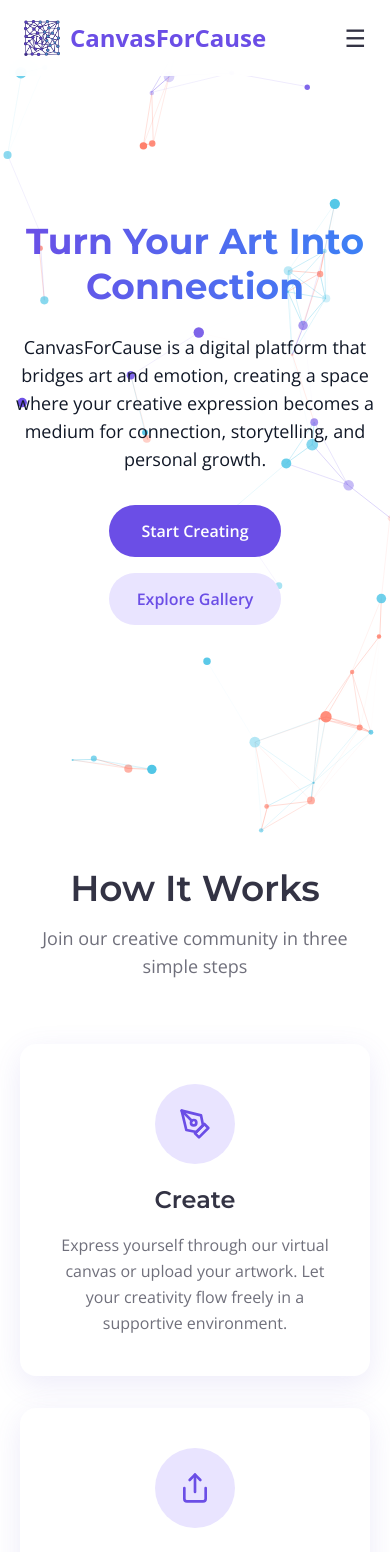
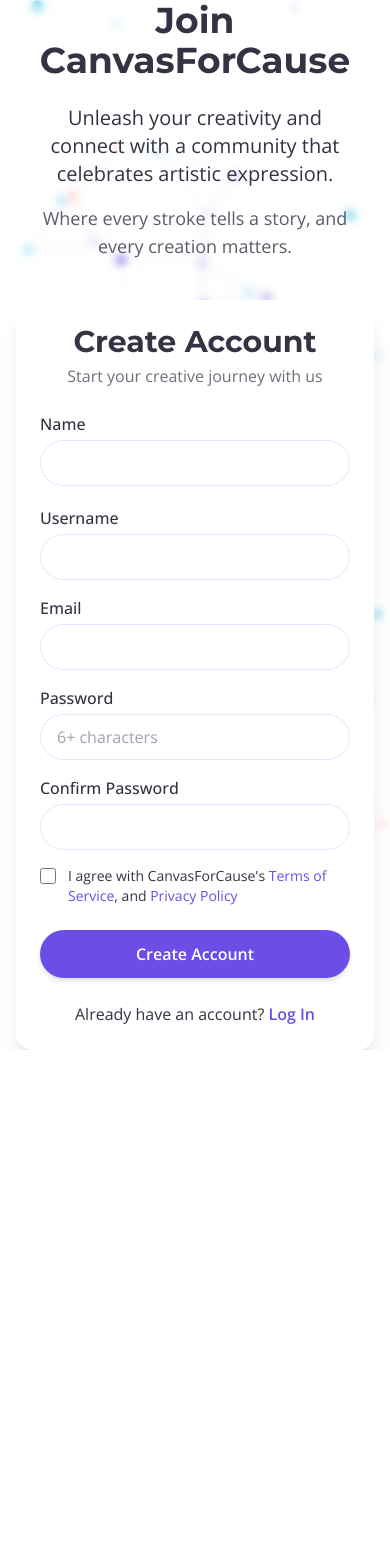
Before and after one commit to kalviumcommunity/S62_Varsha_Capstone_CanvasForCause, a React (Vite) app in the folder CLIENT/: page /signup in a window 390 px wide. Shown: the top 1552 px of the page. After the commit the page ends 1050 px from the top, so only its background shows below. Built offline with nearby package versions, Linux system fonts and the light colour scheme.

Commit message:
feat: implement Signup page with responsive layout and HeroCanvas background

```diff
--- a/CLIENT/package.json
+++ b/CLIENT/package.json
@@ -14,7 +14,8 @@
     "lucide-react": "^0.510.0",
     "react": "^19.0.0",
     "react-dom": "^19.0.0",
-    "react-icons": "^5.5.0"
+    "react-icons": "^5.5.0",
+    "react-router-dom": "^7.6.0"
   },
   "devDependencies": {
     "@eslint/js": "^9.21.0",
--- a/CLIENT/src/App.jsx
+++ b/CLIENT/src/App.jsx
@@ -1,12 +1,18 @@
 import React from "react"
+import {BrowserRouter as Router, Routes, Route, Link } from "react-router-dom";
+
 import HomePage from "./pages/HomePage"
+import SignupPage from "./pages/SignupPage";
 
 function App() {
 
   return(
-    <>
-    <HomePage/>
-    </>
+    <Router>
+      <Routes>
+        <Route path="/" element = {<HomePage/>}/>
+        <Route path="/signup" element={<SignupPage/>}/>
+      </Routes>
+    </Router>
   )
 }
 
--- /dev/null
+++ b/CLIENT/src/components/auth/Signup.jsx
@@ -0,0 +1,182 @@
+import React, { useState } from 'react';
+import HeroCanvas from '../homepage/HeroCanvas';
+
+const Signup = () => {
+  const [formData, setFormData] = useState({
+    name: '',
+    username: '',
+    email: '',
+    password: '',
+    confirmPassword: '',
+    termsAgreed: false
+  });
+
+  const handleChange = (e) => {
+    const { name, value, type, checked } = e.target;
+    setFormData(prevState => ({
+      ...prevState,
+      [name]: type === 'checkbox' ? checked : value
+    }));
+  };
+
+  const handleSubmit = (e) => {
+    e.preventDefault();
+    // Form submission logic would go here
+    // console.log('Form submitted:', formData);
+    setFormData({
+    name: '',
+    username: '',
+    email: '',
+    password: '',
+    confirmPassword: '',
+    termsAgreed: false
+  });
+
+  };
+
+  return (
+    <div className="relative min-h-screen flex items-center justify-center overflow-hidden">
+      {/* Background Canvas */}
+      <HeroCanvas />
+
+      {/* Overlay */}
+      <div className="absolute inset-0 bg-white/20 backdrop-blur-sm"></div>
+
+      {/* Content Container */}
+      <div className="relative z-10 w-full max-w-6xl mx-auto px-4 flex flex-col lg:flex-row items-center">
+
+        {/* Left Side - Message */}
+        <div className="w-full lg:w-1/2 mb-10 lg:mb-0 text-center lg:text-left px-4 lg:pr-12">
+          <h1 className="text-4xl lg:text-5xl font-bold text-charcoal mb-6">Join CanvasForCause</h1>
+          <p className="text-xl text-charcoal mb-4">Unleash your creativity and connect with a community that celebrates artistic expression.</p>
+          <p className="text-lg text-charcoal/80">Where every stroke tells a story, and every creation matters.</p>
+        </div>
+
+        {/* Right Side - Signup Form */}
+        <div className="w-full lg:w-1/2 lg:pl-12">
+          <div className="bg-white rounded-2xl shadow-xl p-6">
+            <div className="text-center mb-6">
+              <h2 className="text-3xl font-bold text-charcoal">Create Account</h2>
+              <p className="text-charcoal/70 mt-1">Start your creative journey with us</p>
+            </div>
+
+            <form onSubmit={handleSubmit} className="space-y-4">
+              <div className="grid grid-cols-1 md:grid-cols-2 gap-5">
+                <div>
+                  <label htmlFor="name" className="block text-charcoal font-medium mb-1">Name</label>
+                  <input
+                    type="text"
+                    id="name"
+                    name="name"
+                    value={formData.name}
+                    onChange={handleChange}
+                    className="w-full px-4 py-2.5 rounded-full border border-lavender focus:border-purple focus:ring-2 focus:ring-purple/30 outline-none transition-all"
+                    placeholder=""
+                    required
+                  />
+                </div>
+
+                <div>
+                  <label htmlFor="username" className="block text-charcoal font-medium mb-1">Username</label>
+                  <input
+                    type="text"
+                    id="username"
+                    name="username"
+                    value={formData.username}
+                    onChange={handleChange}
+                    className="w-full px-4 py-2.5 rounded-full border border-lavender focus:border-purple focus:ring-2 focus:ring-purple/30 outline-none transition-all"
+                    placeholder=""
+                    required
+                  />
+                </div>
+              </div>
+
+              <div>
+                <label htmlFor="email" className="block text-charcoal font-medium mb-1">Email</label>
+                <input
+                  type="email"
+                  id="email"
+                  name="email"
+                  value={formData.email}
+                  onChange={handleChange}
+                  className="w-full px-4 py-2.5 rounded-full border border-lavender focus:border-purple focus:ring-2 focus:ring-purple/30 outline-none transition-all"
+                  placeholder=""
+                  required
+                />
+              </div>
+
+              <div>
+                <label htmlFor="password" className="block text-charcoal font-medium mb-1">Password</label>
+                <input
+                  type="password"
+                  id="password"
+                  name="password"
+                  value={formData.password}
+                  onChange={handleChange}
+                  className="w-full px-4 py-2.5 rounded-full border border-lavender focus:border-purple focus:ring-2 focus:ring-purple/30 outline-none transition-all"
+                  placeholder="6+ characters"
+                  required
+                  minLength={6}
+                />
+              </div>
+              <div>
+                <label htmlFor="confirmPassword" className="block text-charcoal font-medium mb-1">Confirm Password</label>
+                <input
+                  type="password"
+                  id="confirmPassword"
+                  name="confirmPassword"
+                  value={formData.confirmPassword}
+                  onChange={handleChange}
+                  className="w-full px-4 py-2.5 rounded-full border border-lavender focus:border-purple focus:ring-2 focus:ring-purple/30 outline-none transition-all"
+                  placeholder=""
+                  required
+                  minLength={6}
+                />
+              </div>
+
+              <div className="flex items-start mt-2">
+                <div className="flex items-center h-5">
+                  <input
+                    id="termsAgreed"
+                    name="termsAgreed"
+                    type="checkbox"
+                    checked={formData.termsAgreed}
+                    onChange={handleChange}
+                    className="w-4 h-4 border border-lavender rounded focus:ring-purple text-purple"
+                    required
+                  />
+                </div>
+                <div className="ml-3 text-sm">
+                  <label htmlFor="termsAgreed" className="text-charcoal">
+                    I agree with CanvasForCause's <a href="/terms" className="text-purple hover:underline">Terms of Service</a>, and  <a href="/privacy" className="text-purple hover:underline"> Privacy Policy</a>
+                  </label>
+                </div>
+              </div>
+
+              <div className="pt-2">
+                <button
+                  type="submit"
+                  className="w-full bg-purple hover:bg-purple/90 text-white font-semibold py-3 px-7 rounded-full transition-all duration-300 shadow-md hover:shadow-lg hover:shadow-purple/20 hover:-translate-y-0.5"
+                >
+                  Create Account
+                </button>
+              </div>
+            </form>
+
+            <div className="mt-6 text-center">
+              <p className="text-charcoal">
+                Already have an account?{" "}
+                <a href="/login" className="text-purple font-semibold hover:text-purple/80 transition-colors">
+                  Log In
+                </a>
+              </p>
+            </div>
+          </div>
+        </div>
+
+      </div>
+    </div>
+  );
+};
+
+export default Signup;
--- a/CLIENT/src/components/homepage/Hero.jsx
+++ b/CLIENT/src/components/homepage/Hero.jsx
@@ -1,4 +1,5 @@
 import React from 'react';
+import { Link } from 'react-router-dom';
 import HeroCanvas from './HeroCanvas';
 
 const Hero = () => {
@@ -18,7 +19,7 @@ const Hero = () => {
                 </p>
 
                 <div className="flex flex-col md:flex-row gap-4">
-                    <button className="btn bg-purple hover:shadow-purple/30">Start Creating</button>
+                    <Link to="/signup" className="btn bg-purple hover:shadow-purple/30">Start Creating</Link>
                     <button className="btn btn-secondary bg-lavender">Explore Gallery</button>
                 </div>
 
--- a/CLIENT/src/components/homepage/Navbar.jsx
+++ b/CLIENT/src/components/homepage/Navbar.jsx
@@ -26,7 +26,7 @@ const Navbar = () => {
       ${scrolled ? 'py-3 shadow-md shadow-purple/10' : 'py-5'}`}
     >
       <div className="container mx-auto max-w-7xl px-6 flex justify-between items-center">
-        <a href="#" className="flex items-center font-extrabold text-2xl text-purple font-sans">
+        <a href="/" className="flex items-center font-extrabold text-2xl text-purple font-sans">
           <img
             src={CanvasForCauseLogo}
             alt="CanvasForCause Logo"
@@ -52,7 +52,7 @@ const Navbar = () => {
               <a href="#" className="btn bg-purple hover:shadow-purple/30">Login</a>
             </li>
             <li className="ml-6">
-              <a href="#" className="btn btn-secondary bg-lavender">Sign Up</a>
+              <a href="/signup" className="btn btn-secondary bg-lavender">Sign Up</a>
             </li>
           </ul>
         </nav>
@@ -102,7 +102,7 @@ const Navbar = () => {
               <a href="#" className="btn bg-purple hover:shadow-purple/30 py-2.5 px-5 w-24 text-center" onClick={() => setMobileMenuOpen(false)}>Login</a>
             </li>
             <li className="py-2 mt-2">
-              <a href="#" className="btn btn-secondary bg-lavender py-2.5 px-5 w-24 text-center" onClick={() => setMobileMenuOpen(false)}>Sign Up</a>
+              <a href="/signup" className="btn btn-secondary bg-lavender py-2.5 px-5 w-24 text-center" onClick={() => setMobileMenuOpen(false)}>Sign Up</a>
             </li>
           </ul>
         </div>
--- /dev/null
+++ b/CLIENT/src/pages/SignupPage.jsx
@@ -0,0 +1,8 @@
+import React from "react";
+import Signup from "../components/auth/Signup"
+
+const SignupPage =()=>{
+    return <Signup/>
+}
+
+export default SignupPage;
```
Also changed, not shown: 1 other file (tests, documents, lock files or other folders).
